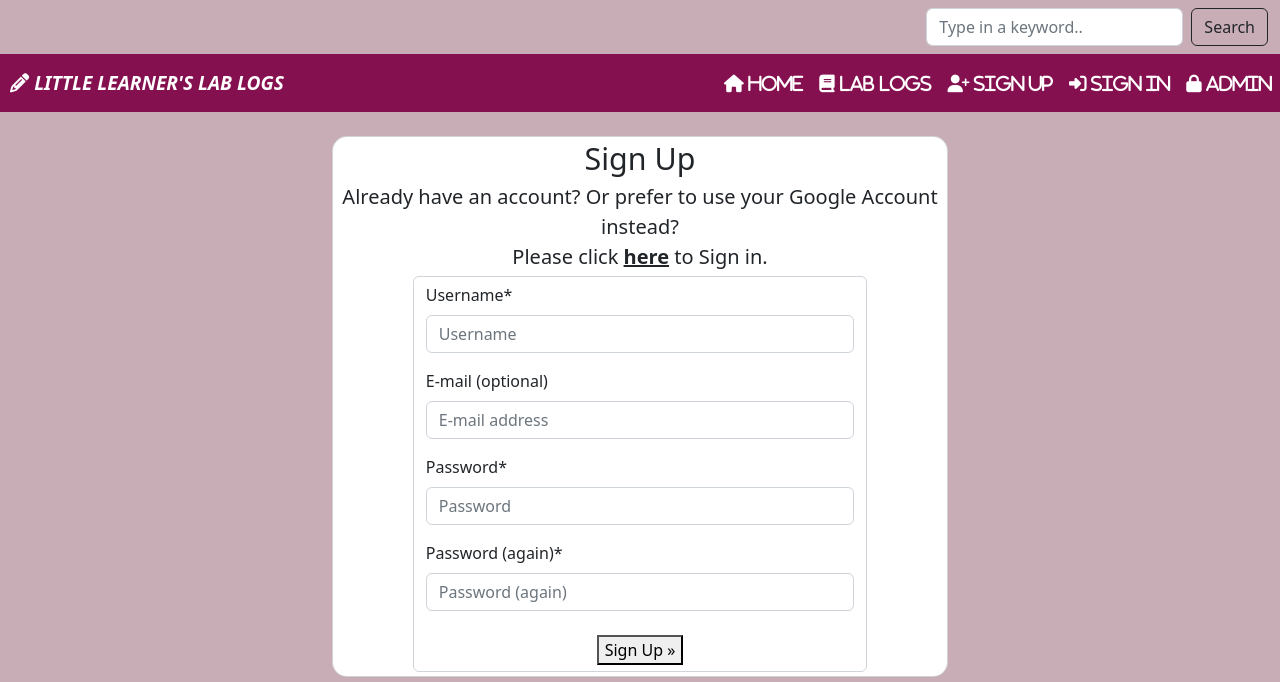
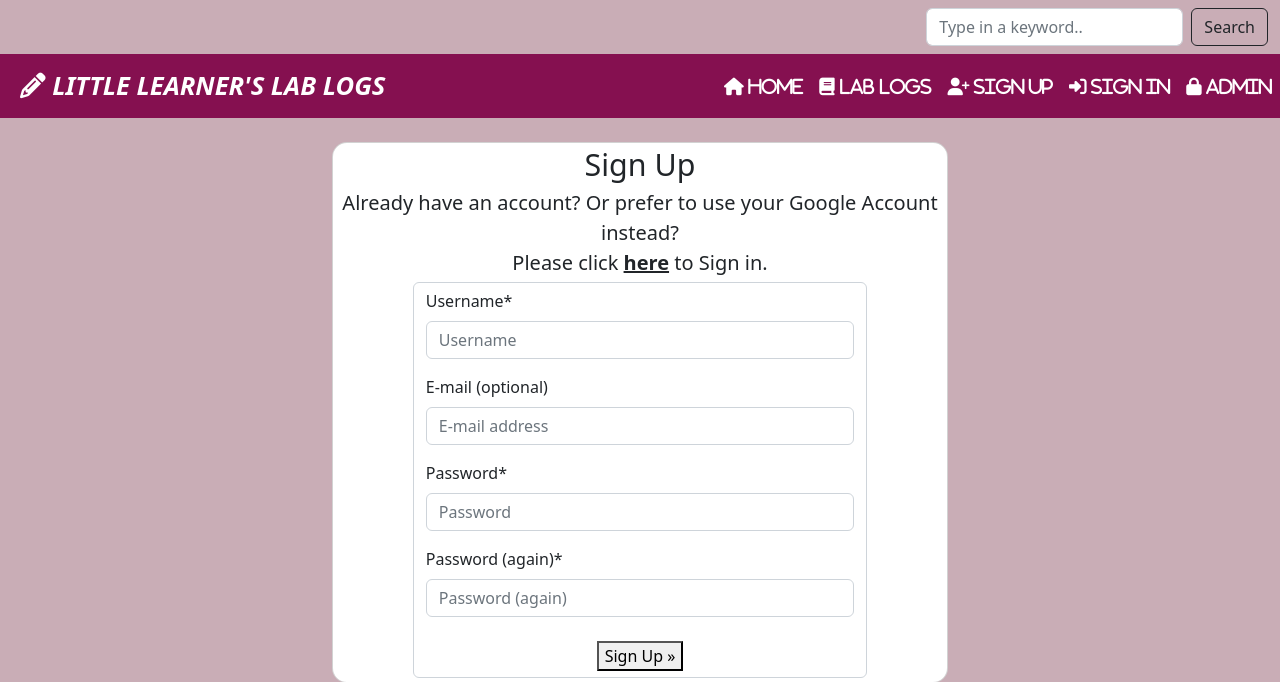
Before and after one commit to RoshnaVakkeel/Little_Learners_Lab_Logs, a Django app: page /accounts/signup/ in a window 1280 px wide. Shown: the top 682 px of the page. Run offline with Django 3.2, Linux system fonts and the light colour scheme; some libraries are stand-ins or nearby versions.

Commit message:
Improve Lighthouse performance

```diff
--- a/static/css/style.css
+++ b/static/css/style.css
@@ -41,7 +41,7 @@ p {
 .navbar-brand {
     margin-left: 20px;
     color: whitesmoke;
-    font-size: 2.2vh;
+    font-size: 160%;
     font-style: italic;
     font-weight: 700;
     text-transform: uppercase;
@@ -106,12 +106,14 @@ p {
     }
 }
 
-@media only screen and (max-width: 800px) {}
+@media only screen and (max-width: 800px) {
 .navbar-brand {
     margin-left: 10px;
     font-size: 120%;
     font-weight: 600;
 }
+}
+
 @media only screen and (max-width: 300px) {
     .navbar-brand {
         margin-left: 10px;
```
